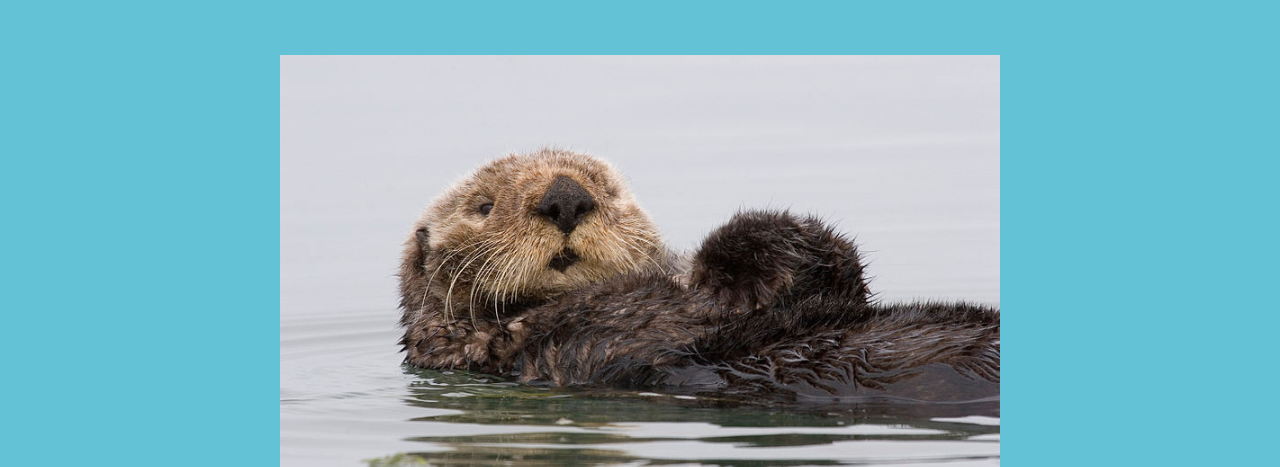
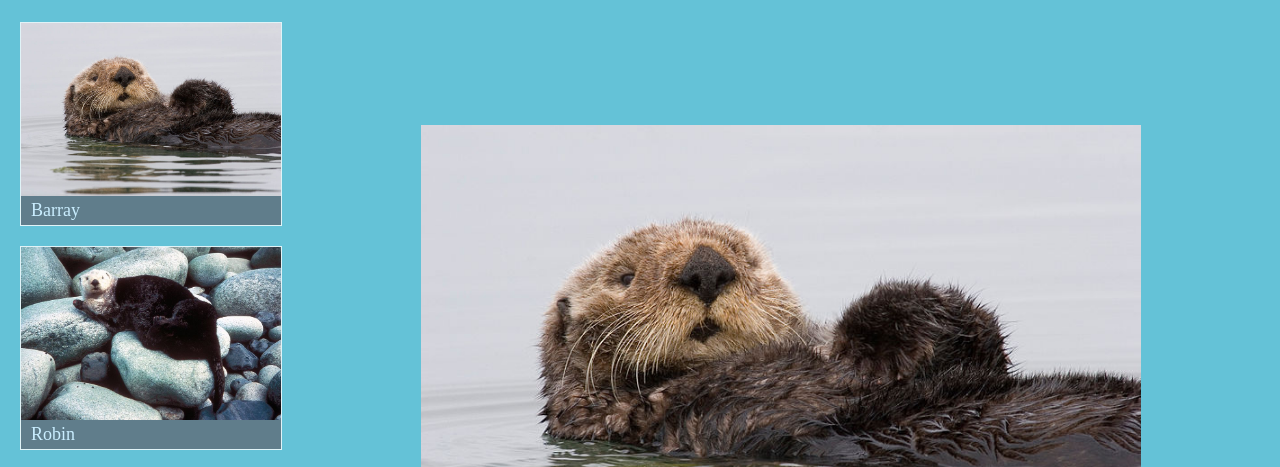
Before and after one commit to Rogerlin2013/ottergram, a plain HTML site: page index.html in a window 1280 px wide. Shown: the part 80-547 px from the top of the page. Drawn offline with nearby package versions, Linux system fonts and the light colour scheme.

Commit message:
使用viewport和@media使得页面可以适配不同的宽高比

```diff
--- a/index.html
+++ b/index.html
@@ -3,6 +3,7 @@
 
 <head>
   <meta charset="utf-8">
+  <meta name="viewport" content="width=device-width, initial-scale=1">
   <title>ottergram</title>
   <link rel="stylesheet" href="https://cdnjs.cloudflare.com/ajax/libs/normalize/7.0.0/normalize.min.css">
   <link rel="stylesheet" href="stylesheets/styles.css">
--- a/stylesheets/styles.css
+++ b/stylesheets/styles.css
@@ -56,22 +56,21 @@ a {
   font-family: lakeshore;
 }
 
-.thumbnail-item + .thumbnail-item {
-  margin-top: 10px;
-}
-
 .thumbnail-item {
   display: inline-block;
-  width: 120px;
+  min-width: 120px;
+  max-width: 120px;
   border: 1px solid rgb(100%, 100%, 100%);
   border: 1px solid rgba(100%, 100%, 100%, 0.8);
 }
 
 .thumbnail-list {
+  display: flex;
   flex: 0 1 auto;
   order: 2;
   list-style: none;
   padding: 0;
+  justify-content: space-between;
 
   white-space: nowrap;
   overflow-x: auto;
@@ -120,3 +119,23 @@ a {
 .detail-image {
   width: 90%;
 }
+
+@media all and (orientation : landscape) {
+  .main-content {
+    flex-direction: row;
+    overflow: hidden;
+  }
+  .thumbnail-list {
+    flex-direction: column;
+    order: 0;
+    margin-left: 20px;
+  }
+
+  .thumbnail-item {
+    max-width: 260px;
+  }
+
+  .thumbnail-item + .thumbnail-item {
+    margin-top: 20px;
+  }
+}
```
